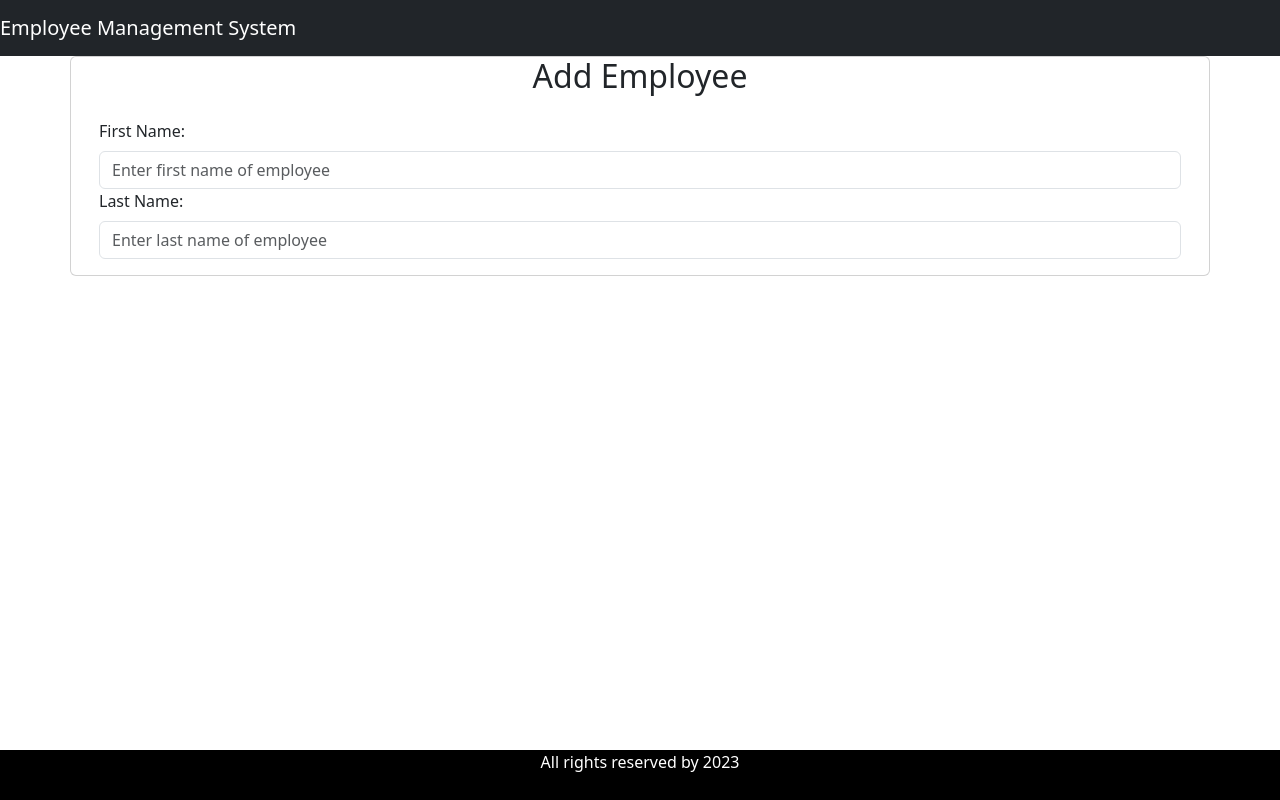
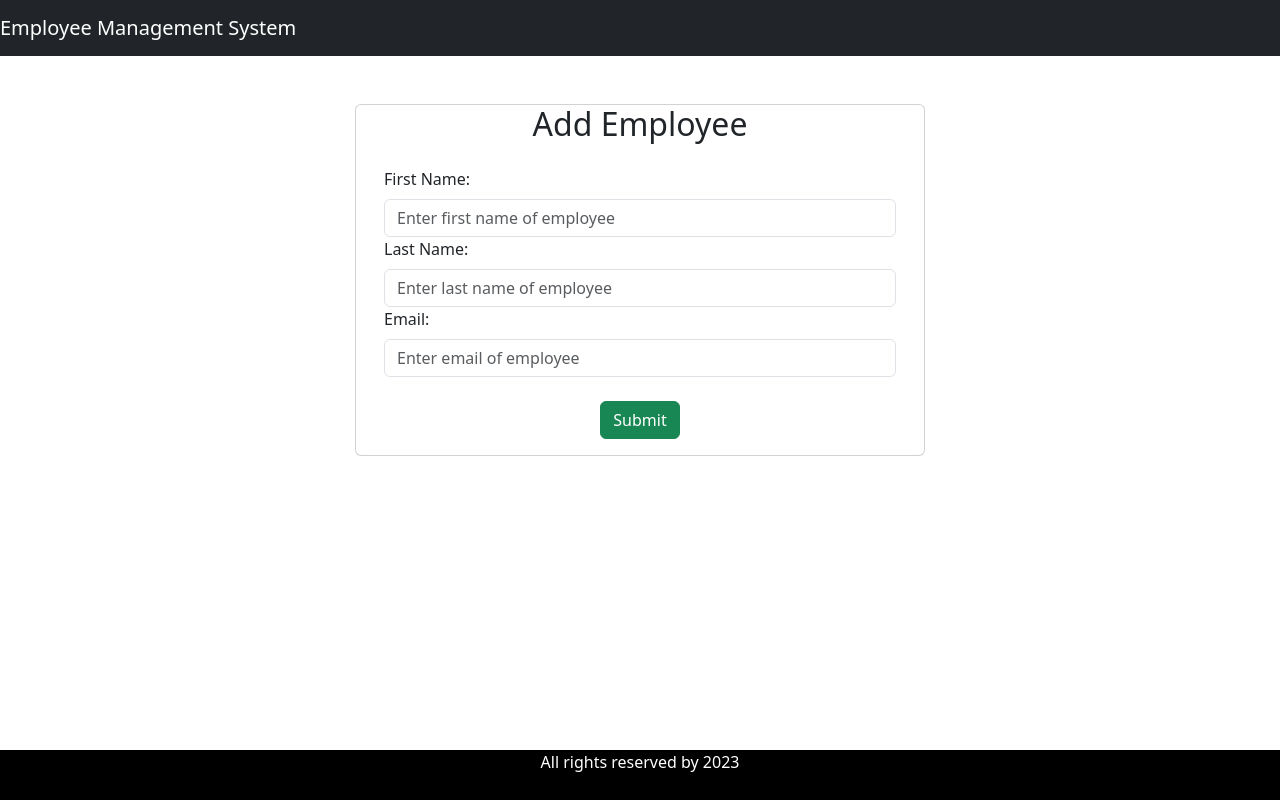
Before and after one commit to ChadmiRatnayake/Reactjs-SpringBoot-CRUD, a React (Vite) app in the folder reactJS-frontend/: page /add-employee in a window 1280 px wide. Built offline with nearby package versions, Linux system fonts and the light colour scheme.

Commit message:
Add employee frontend changes

```diff
--- a/reactJS-frontend/src/components/EmployeeComponent.jsx
+++ b/reactJS-frontend/src/components/EmployeeComponent.jsx
@@ -6,18 +6,18 @@ const EmployeeComponent = () => {
   const [lastName, setLastName] = useState('');
   const [email, setEmail] = useState('');
 
-  function handleFirstName(event){
-    setFirstName(event.target.value);
-  }
 
-  function handleLastName(event){
-    setLastName(event.target.value);
+  function saveEmployee(event){
+    event.preventDefault();
+    const employee = {firstName, lastName, email}
+    console.log()
   }
 
   return (
     <div className='container'>
+      <br /> <br />
       <div className='row'>
-        <div className='card'>
+        <div className='card col-md-6 offset-md-3 offset-md-3'>
           <h2 className='text-center'>Add Employee</h2>
           <div className='card-body'>
             <form>
@@ -29,7 +29,7 @@ const EmployeeComponent = () => {
                   name='firstName'
                   value={firstName}
                   className='form-control'
-                  onChange={handleFirstName}
+                  onChange={(event) => setFirstName(event.target.value)}
                 >
                 </input>
               </div>
@@ -42,9 +42,26 @@ const EmployeeComponent = () => {
                   name='lastName'
                   value={lastName}
                   className='form-control'
-                  onChange={handleLastName}
+                  onChange={(event) => setLastName(event.target.value)}
                 >
                 </input>
+              </div>
+
+              <div className='form-group mb=2'>
+                <label className='form-label'>Email:</label>
+                <input
+                  type='text'
+                  placeholder='Enter email of employee'
+                  name='email'
+                  value={email}
+                  className='form-control'
+                  onChange={(event) => setEmail(event.target.value)}
+                >
+                </input>
+              </div>
+
+              <div className='text-center'>
+              <button className='btn btn-success text-center mt-4' onClick={saveEmployee}>Submit</button>
               </div>
             </form>
 
```
